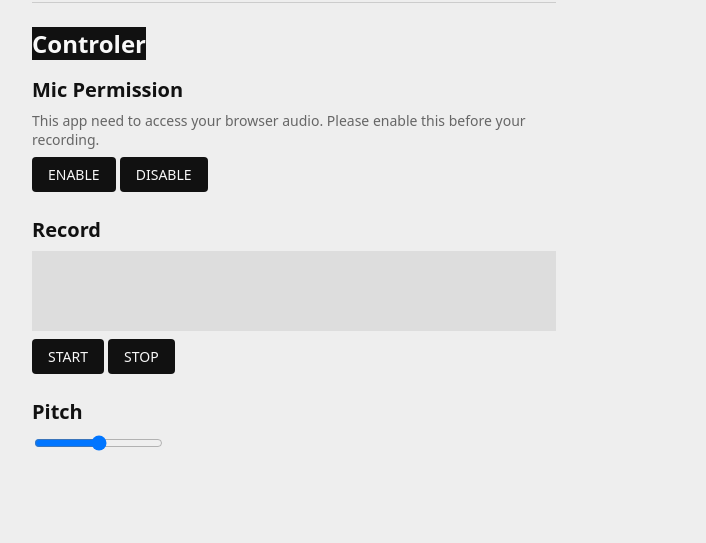
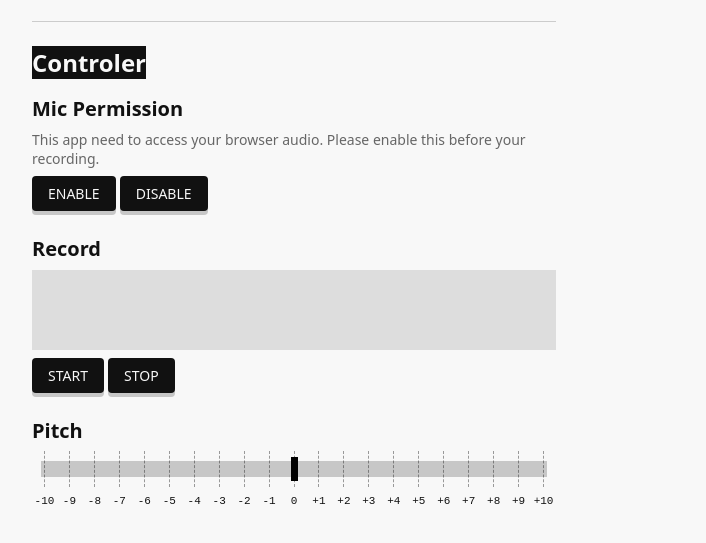
Before and after one commit to pss-aileen/practice-mediastream-recording-api, a website built with Vite: page index.html in a window 1280 px wide. Shown: the part 195-738 px from the top of the page, without its empty margins (68-774 px from the left). Built offline with nearby package versions, Linux system fonts and the light colour scheme.

Commit message:
update ui especially input range pitch

```diff
--- a/index.html
+++ b/index.html
@@ -48,7 +48,32 @@
               Pitch
             </label>
           </dt>
-          <dd><input type="range" min="-10" max="10" value="0" id="pitch"></dd>
+          <dd>
+            <input type="range" min="-10" max="10" value="0" id="pitch">
+            <div class="meter">
+              <span>-10</span>
+              <span>-9</span>
+              <span>-8</span>
+              <span>-7</span>
+              <span>-6</span>
+              <span>-5</span>
+              <span>-4</span>
+              <span>-3</span>
+              <span>-2</span>
+              <span>-1</span>
+              <span>0</span>
+              <span>+1</span>
+              <span>+2</span>
+              <span>+3</span>
+              <span>+4</span>
+              <span>+5</span>
+              <span>+6</span>
+              <span>+7</span>
+              <span>+8</span>
+              <span>+9</span>
+              <span>+10</span>
+            </div>
+          </dd>
         </dl>
         <!-- どうにかこうにか黒色で、調整できるものにする -->
       </section>
--- a/src/style.css
+++ b/src/style.css
@@ -15,8 +15,12 @@ p {
 
 body {
   color: #111;
-  background: #eee;
+  background: #f8f8f8;
   font-family: system-ui, -apple-system, BlinkMacSystemFont, 'Segoe UI', Roboto, Oxygen, Ubuntu, Cantarell, 'Open Sans', 'Helvetica Neue', sans-serif;
+  min-height: 100svh;
+  display: flex;
+  align-items: center;
+  /* justify-content: center; */
 }
 
 * {
@@ -30,11 +34,17 @@ button {
   border-radius: 4px;
   font-size: 14px;
   cursor: pointer;
+  box-shadow: 0 4px 0 rgb(0 0 0 / 0.2);
 }
 
 button:disabled {
   opacity: 0.4;
   cursor: not-allowed;
+}
+
+button:active {
+  box-shadow: 0 2px 0 rgb(0 0 0 / 0.2);
+  transform: translateY(2px);
 }
 
 button.is-recording {
@@ -43,8 +53,9 @@ button.is-recording {
 }
 
 .wrapper {
+  width: 100%;
   max-width: 1080px;
-  margin: 64px auto;
+  margin: 0 auto;
 
   display: flex;
   gap: 32px;
@@ -131,4 +142,129 @@ button.is-recording {
       }
     }
   }
+
+  .pitch {
+    /* input {
+      width: 100%;
+    } */
+
+    /* Thanks to https://www.cssportal.com/style-input-range/#google_vignette */
+
+    .meter {
+      font-size: 11px;
+      font-family: monospace;
+      width: 100%;
+      display: flex;
+      justify-content: space-between;
+      user-select: none;
+
+      span {
+        position: relative;
+        flex: 1;
+        text-align: center;
+      }
+
+      span:before {
+        position: absolute;
+        top: -44px;
+        left: 0;
+        right: 0;
+        margin: 0 auto;
+        content: '';
+        display: block;
+        width: 0px;
+        height: 36px;
+        border-left: 1px dashed #999;
+        /* background: #999; */
+      }
+    }
+
+    input[type='range'] {
+      position: relative;
+      z-index: 999;
+      display: block;
+      height: 31px;
+      -webkit-appearance: none;
+      margin: 10px auto;
+      width: 96.5%;
+      background: transparent;
+    }
+    input[type='range']:focus {
+      outline: none;
+    }
+    input[type='range']::-webkit-slider-runnable-track {
+      width: 100%;
+      height: 16px;
+      cursor: pointer;
+      animate: 0.2s;
+      background: rgb(0 0 0 / 0.2);
+      border-radius: 0px;
+      border: 0px solid #000000;
+    }
+    input[type='range']::-webkit-slider-thumb {
+      box-shadow: 0px 0px 0px #000000;
+      border: 1px solid #000000;
+      height: 24px;
+      width: 7px;
+      border-radius: 0px;
+      background: #000000;
+      cursor: pointer;
+      -webkit-appearance: none;
+      margin-top: -4.5px;
+    }
+    input[type='range']:focus::-webkit-slider-runnable-track {
+      background: rgb(0 0 0 / 0.2);
+    }
+    input[type='range']::-moz-range-track {
+      width: 100%;
+      height: 16px;
+      cursor: pointer;
+      animate: 0.2s;
+      background: rgb(0 0 0 / 0.2);
+      border-radius: 0px;
+      border: 0px solid #000000;
+    }
+    input[type='range']::-moz-range-thumb {
+      box-shadow: 0px 0px 0px #000000;
+      border: 1px solid #000000;
+      height: 24px;
+      width: 7px;
+      border-radius: 0px;
+      background: #000000;
+      cursor: pointer;
+    }
+    input[type='range']::-ms-track {
+      width: 100%;
+      height: 16px;
+      cursor: pointer;
+      animate: 0.2s;
+      background: transparent;
+      border-color: transparent;
+      color: transparent;
+    }
+    input[type='range']::-ms-fill-lower {
+      background: rgb(0 0 0 / 0.2);
+      border: 0px solid #000000;
+    }
+    input[type='range']::-ms-fill-upper {
+      background: rgb(0 0 0 / 0.2);
+      border: 0px solid #000000;
+    }
+    input[type='range']::-ms-thumb {
+      margin-top: 1px;
+      box-shadow: 0px 0px 0px #000000;
+      border: 1px solid #000000;
+      height: 24px;
+      width: 7px;
+      border-radius: 0px;
+      background: #000000;
+      cursor: pointer;
+    }
+    input[type='range']:focus::-ms-fill-lower {
+      background: rgb(0 0 0 / 0.2);
+    }
+    input[type='range']:focus::-ms-fill-upper {
+      background: rgb(0 0 0 / 0.2);
+    }
+  }
 }
```
